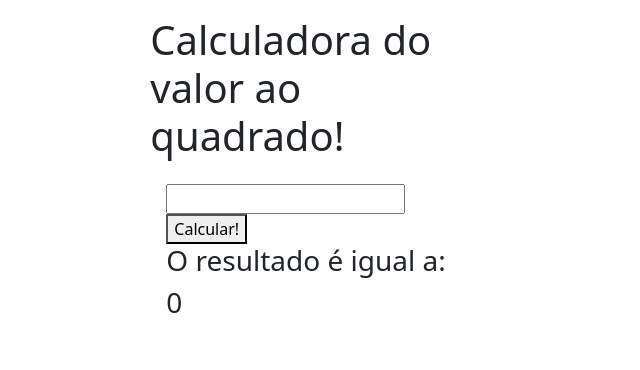
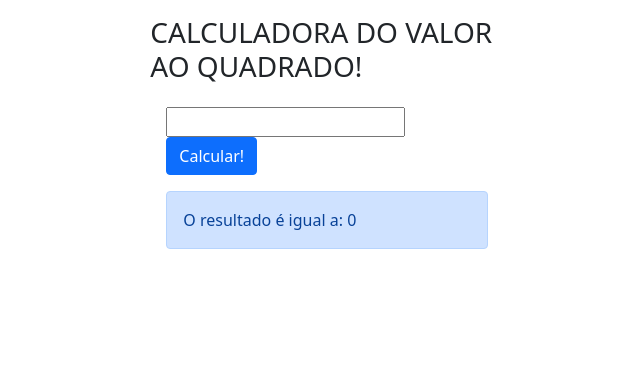
Before and after one commit to JoaoLSA/CalculadoraLinguagemScript, a website: page index.html in a window 1280 px wide. Shown: the whole page, without its empty margins (313-953 px from the left). Drawn offline with nearby package versions, Linux system fonts and the light colour scheme.

Commit message:
Add alert

```diff
--- a/index.html
+++ b/index.html
@@ -4,13 +4,16 @@
       <div class="col coluna1">
       </div>
       <div class="col coluna2 p-3">
-        <h1>Calculadora do valor ao quadrado!</h1>
+        <h3>CALCULADORA DO VALOR AO QUADRADO!</h3>
         <div class="p-3">
             <form id="calculateForm" onsubmit="return validateMyForm(event);">
                 <input id="inputValue" type="number" name="value">
-                <button type="submit">Calcular!</button>
-                <h3>O resultado é igual a: </h3>
-                <h3 id="resultado">0</h3>
+                <button type="submit" class="btn btn-primary">Calcular!</button>
+                <div class="col coluna2 pt-3">
+                    <div class="alert alert-primary" role="alert">
+                        O resultado é igual a: <span id="resultado">0</span>
+                    </div>
+                </div>
             </form>
         </div>
       </div>
```
